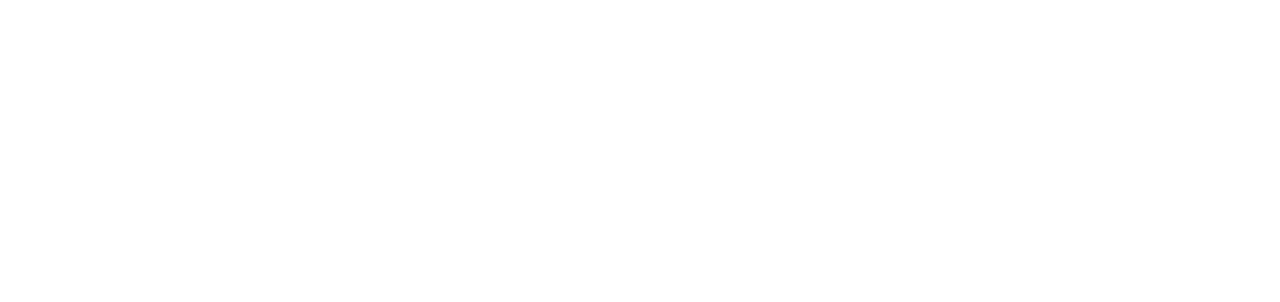
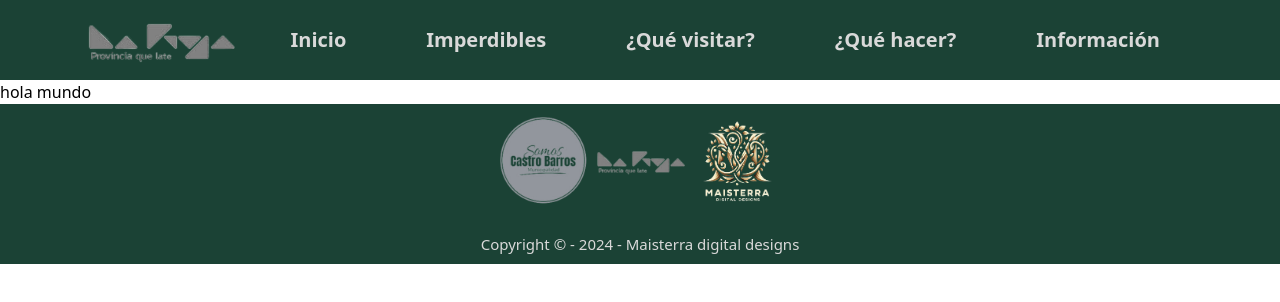
Before and after one commit to mtmaisterra/CastroBarros, a React (Vite) app: page /home in a window 1280 px wide. Shown: the top 302 px of the page. Built offline with nearby package versions, Linux system fonts and the light colour scheme.

Commit message:
terminado

```diff
--- a/src/components/Footer.jsx
+++ b/src/components/Footer.jsx
@@ -1,11 +1,22 @@
-import React from 'react'
+import React from 'react';
+import logoCastroBarros from '../assets/images/LogoCastroBarros.png';
+import logoLaRioja from '../assets/images/LogoByN.png';
+import logoPropio from '../assets/images/MaisterraLogo.png';
 
 const Footer = () => {
+  const year = new Date().getFullYear();
   return (
-    <div>
-
-    </div>
+    <footer className='bg-primaryDark flex h-40 flex-col items-center justify-center text-center'>
+      <div className='flex justify-centeritems-center text-center mb-6'>
+          <img src={logoCastroBarros} className='w-24' />
+          <img src={logoLaRioja} className='w-24' />
+          <img src={logoPropio} className='w-24' />
+        </div>
+        <div className='justify-center items-center text-center'>
+        <p className='text-center text-secondaryLight text-1xl'>Copyright &copy; -  {year} - Maisterra digital designs</p>
+      </div>
+    </footer>
   )
 }
 
-export default Footer
+export default Footer;
--- a/src/components/NavBar.jsx
+++ b/src/components/NavBar.jsx
@@ -1,11 +1,32 @@
-import React from 'react'
+import React from 'react';
+import LogoLaRioja from '../assets/images/LogoByN.png';
+import { Link } from 'react-router-dom';
 
 const NavBar = () => {
   return (
-    <div>
-
-    </div>
+    <nav className='bg-primaryDark h-20 justify-between items-center flex'>
+      <div className='ml-20'>
+        <img src={LogoLaRioja} className='w-40' />
+      </div>
+      <div className='mr-20 text-secondaryLight text-2xl font-bold'>
+        <Link to='/home'>
+          <button className='px-4 py-2 rounded-lg mx-6 hover:bg-secondaryDark hover:text-primaryDark'>Inicio</button>
+        </Link>
+        <Link to='/imperdibles'>
+          <button className='px-4 py-2 rounded-lg mx-6 hover:bg-secondaryDark hover:text-primaryDark'>Imperdibles</button>
+        </Link>
+        <Link to='/queVisitar'>
+          <button className='px-4 py-2 rounded-lg mx-6 hover:bg-secondaryDark hover:text-primaryDark' >¿Qué visitar?</button>
+        </Link>
+        <Link to='/queHacer'>
+          <button className='px-4 py-2 rounded-lg mx-6 hover:bg-secondaryDark hover:text-primaryDark'>¿Qué hacer?</button>
+        </Link>
+        <Link to='informacion'>
+          <button className='px-4 py-2 rounded-lg mx-6 hover:bg-secondaryDark hover:text-primaryDark'>Información</button>
+        </Link>
+      </div>
+    </nav>
   )
 }
 
-export default NavBar
+export default NavBar;
--- a/src/views/Home.jsx
+++ b/src/views/Home.jsx
@@ -3,7 +3,7 @@
 const home = () => {
   return (
     <div>
-
+     hola mundo
     </div>
   )
 }
```
